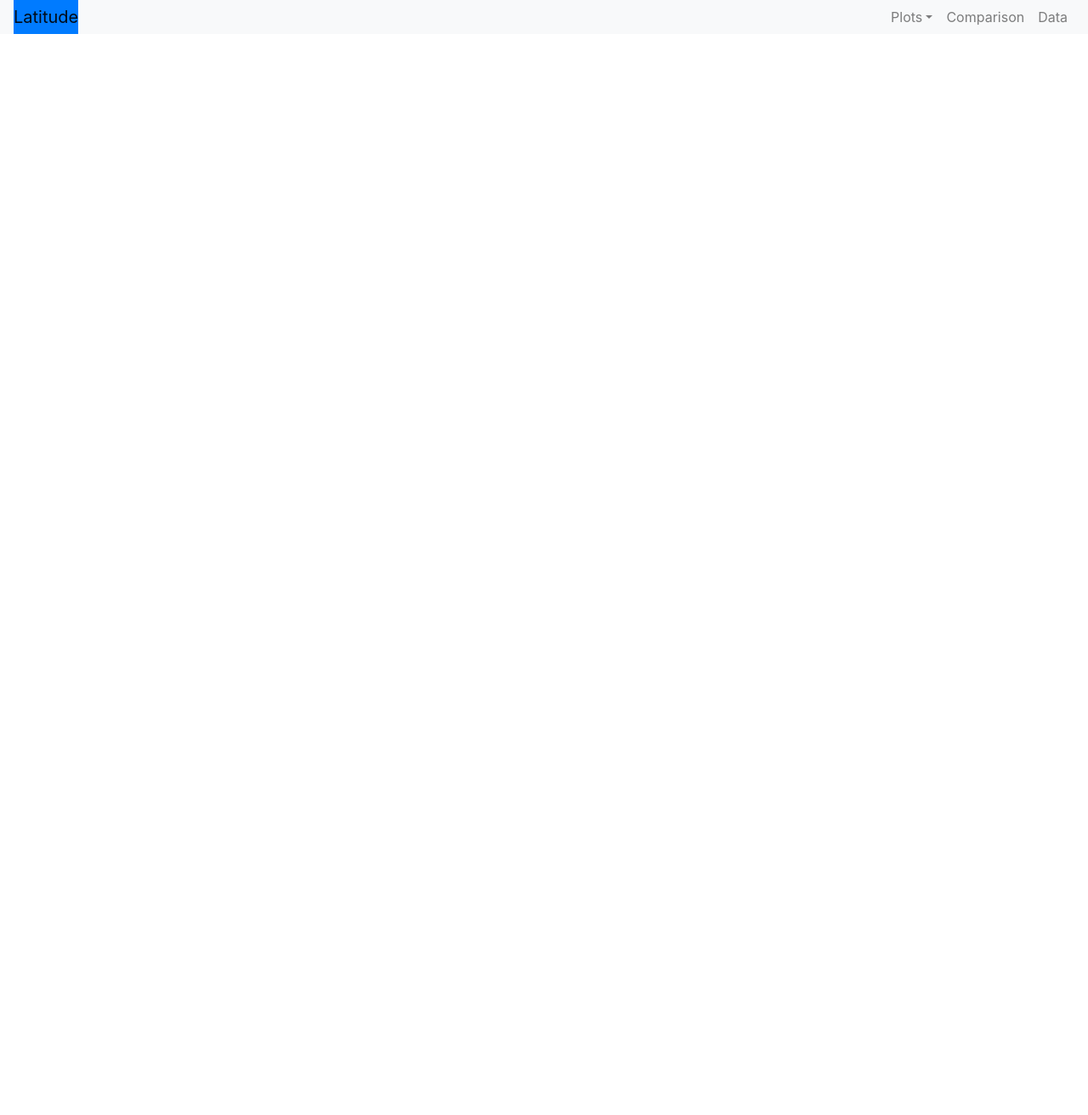
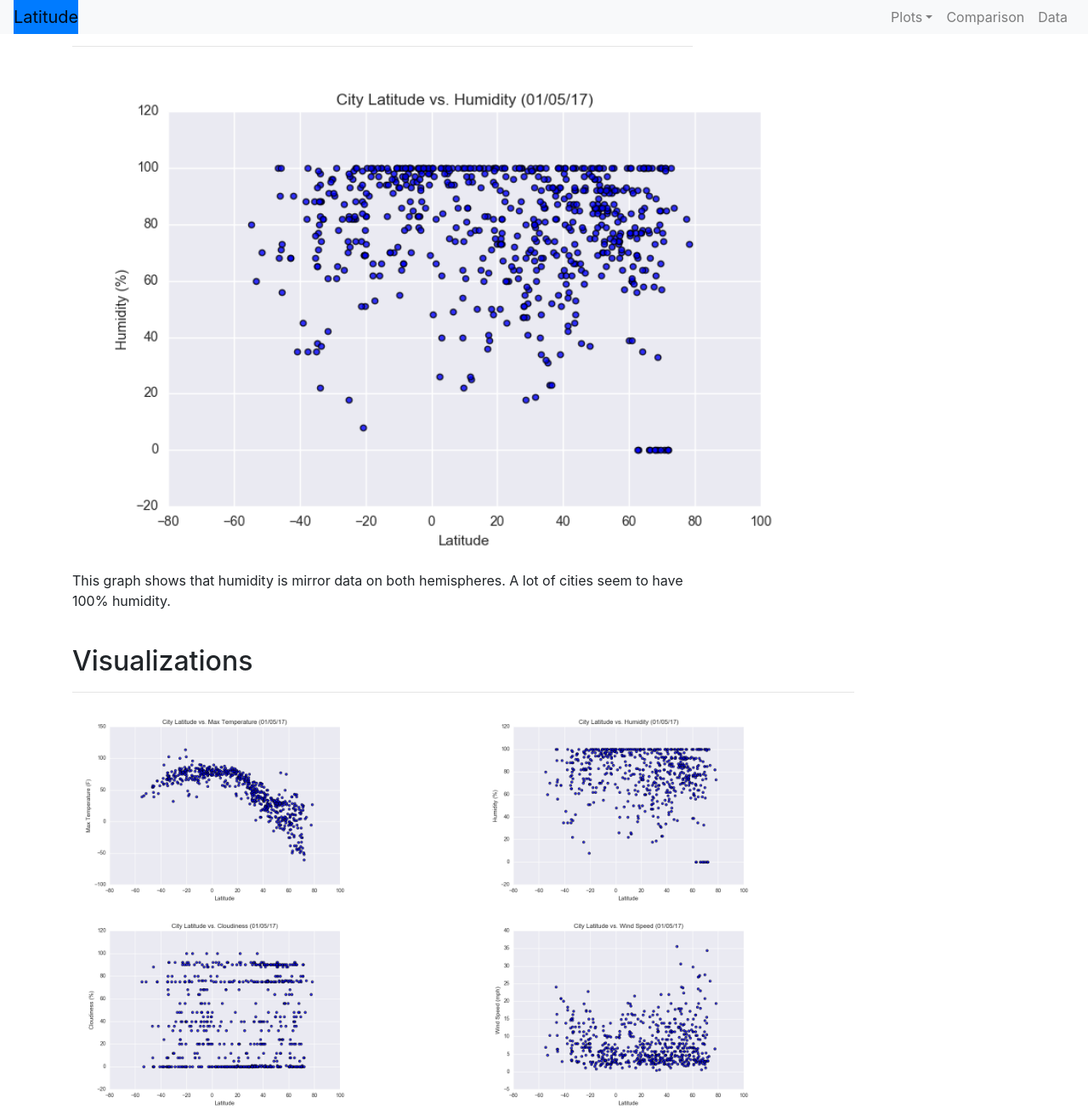
Before and after one commit to abhijitpurru2/Web-Design-Challenge, a plain HTML site: page hum.html in a window 1280 px wide. Shown: the whole page at 85% size. Before the commit the page ends 800 px from the top, so only its background shows below. Drawn offline with nearby package versions, Linux system fonts and the light colour scheme.

Commit message:
Add files via upload

```diff
--- a/hum.html
+++ b/hum.html
@@ -10,6 +10,7 @@
 
 <body>
 
+<div class="navigation">
 <nav class="navbar navbar-light bg-light navbar-expand-lg fixed-top">
   <a class="navbar-brand" style="background-color: #007bff" href="index.html">Latitude</a>
       <button class="navbar-toggler" type="button" data-toggle="collapse" data-target="#navbarSupportedContent"
@@ -39,8 +40,51 @@
       </div>
     </nav>
 
-<div class="container">
+    </div>
+<div class = "container" >
 
+            <div class="row">
+            <div class="col-md-8">
+                <div class="panel panel-default">
+                    <div class="panel-body">
+
+                    <h2>Summary: Latitude vs. Humidity</h2>
+                    <hr>
+                    <img src="assets/images/Fig2.png" height="600" width="900" align="left">
+                    <p class="p1">This graph shows that humidity is mirror data on both hemispheres.
+                        A lot of cities seem to have 100% humidity.</p>
+                    <br>
+                    </div>
+
+            </div>
+            </div>
+            <div class="col-md-10">
+                <div class="panel panel-default">
+                        <div class="panel-body">
+                            <h2>Visualizations</h2>
+                            <hr>
+
+                            <div class="row" >
+                                <div class="col-6">
+                                    <a href="temp.html"><img src="assets/images/Fig1.png" width="350"></a>
+                                </div>
+                                <div class="col-6">
+                                    <a href="hum.html"><img src="assets/images/Fig2.png" width="350"></a>
+                                </div>
+                            </div>
+                            <div class="row">
+                                <div class="col-6">
+                                    <a href="cloud.html"><img src="assets/images/Fig3.png" width="350"></a>
+                                </div>
+                                <div class="col-6">
+                                    <a href="wind.html"><img src="assets/images/Fig4.png" width="350"></a>
+                                </div>
+                            </div>
+
+                        </div>
+                </div>
+            </div>
+    </div>
 
 </div>
 
```
